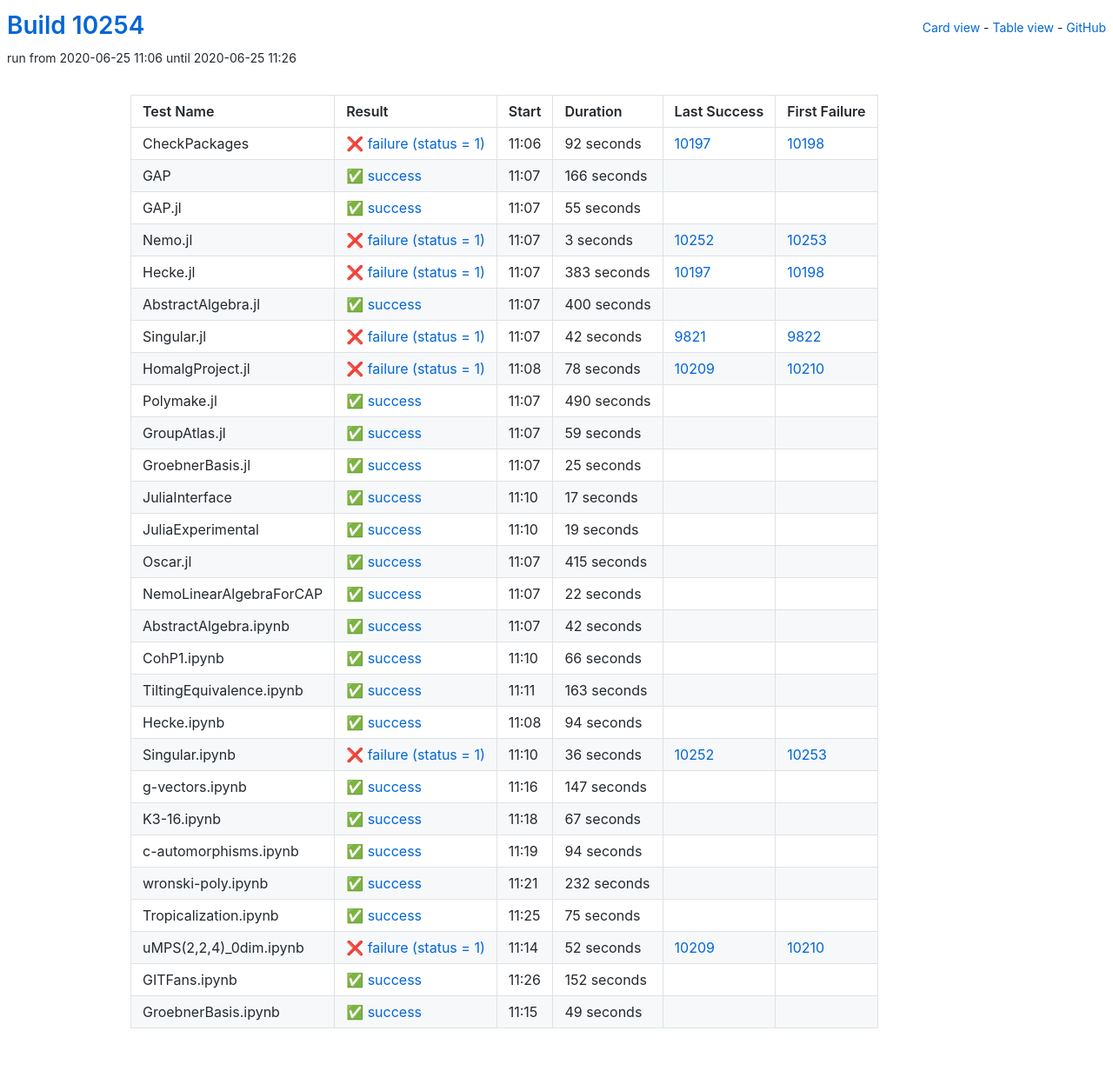
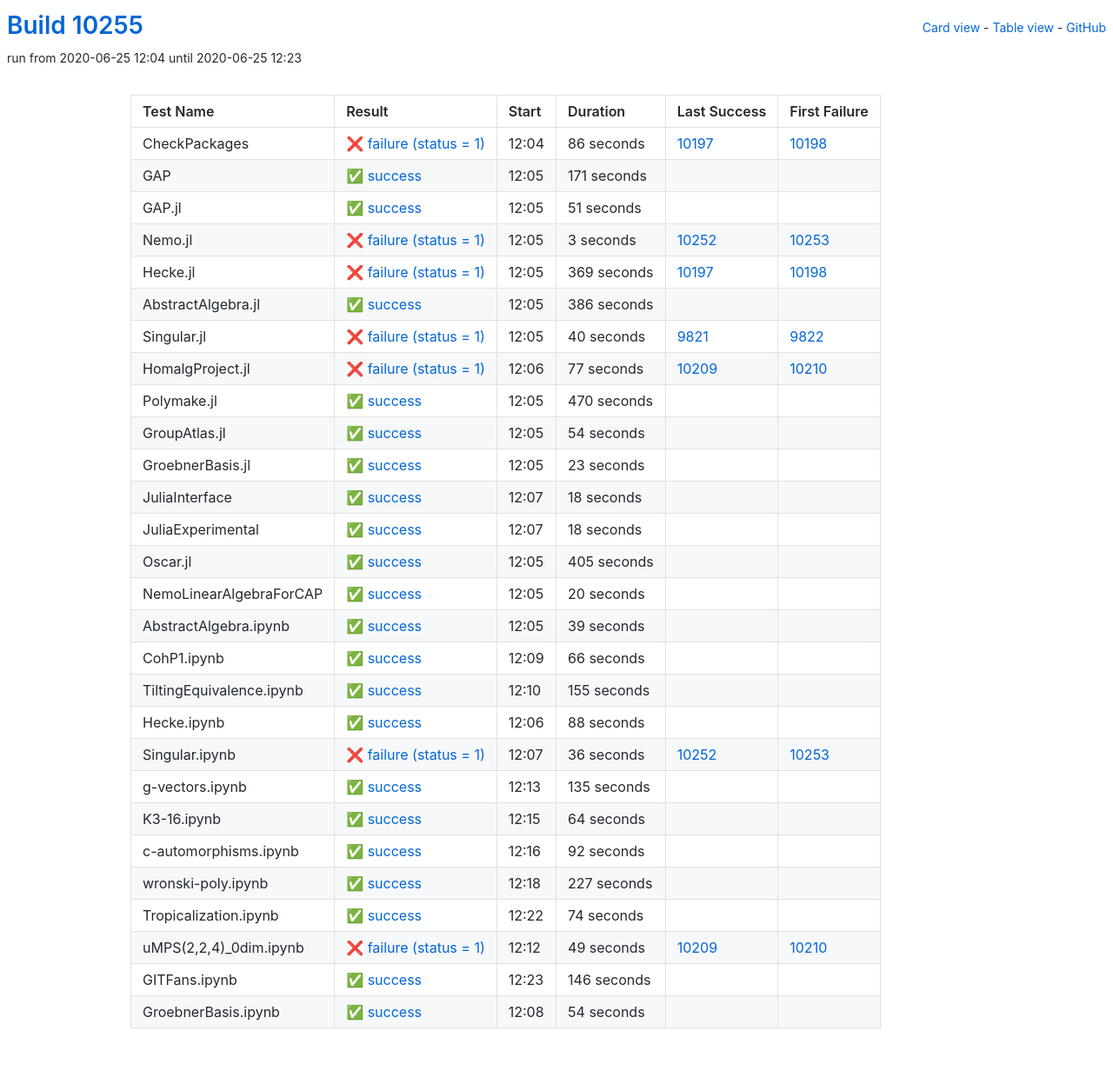
Before and after one commit to oscar-system/oscar-ci-status, a Jekyll site: the page built from table.html, in a window 1280 px wide. Shown: the whole page at 87% size. Built offline with Jekyll 4.4.1, drawn with Linux system fonts in a browser that asks for light colours.

Commit message:
Build #10255

```diff
--- a/_data/ci.yml
+++ b/_data/ci.yml
@@ -1,6 +1,6 @@
 ---
-build: 10254
-build_url: https://oscarci.mathematik.uni-kl.de/job/oscar/10254/
+build: 10255
+build_url: https://oscarci.mathematik.uni-kl.de/job/oscar/10255/
 job: oscar
 organization: oscar-system
 repo: oscar-ci-status
@@ -8,44 +8,44 @@ repourl: https://github.com/oscar-system/oscar-ci-status
 tests:
 - name: CheckPackages
   id: checkpackages
-  log: https://oscarci.mathematik.uni-kl.de/job/oscar/10254/artifact/logs/build-10254/CheckPackages.log
-  start: 2020-06-25 11:06
+  log: https://oscarci.mathematik.uni-kl.de/job/oscar/10255/artifact/logs/build-10255/CheckPackages.log
+  start: 2020-06-25 12:04
   success: false
   exitcode: 1
   status: failure
-  duration: 92
+  duration: 86
   last_success: 10197
   last_success_url: https://oscarci.mathematik.uni-kl.de/job/oscar/10197/
   first_failure: 10198
   first_failure_url: https://oscarci.mathematik.uni-kl.de/job/oscar/10198/
 - name: GAP
   id: gap
-  log: https://oscarci.mathematik.uni-kl.de/job/oscar/10254/artifact/logs/build-10254/GAP.log
-  start: 2020-06-25 11:07
+  log: https://oscarci.mathematik.uni-kl.de/job/oscar/10255/artifact/logs/build-10255/GAP.log
+  start: 2020-06-25 12:05
   success: true
   exitcode: 0
   status: success
-  duration: 166
+  duration: 171
   last_success: false
   last_success_url:
   first_failure: false
   first_failure_url:
 - name: GAP.jl
   id: gap-jl
-  log: https://oscarci.mathematik.uni-kl.de/job/oscar/10254/artifact/logs/build-10254/GAP.jl.log
-  start: 2020-06-25 11:07
+  log: https://oscarci.mathematik.uni-kl.de/job/oscar/10255/artifact/logs/build-10255/GAP.jl.log
+  start: 2020-06-25 12:05
   success: true
   exitcode: 0
   status: success
-  duration: 55
+  duration: 51
   last_success: false
   last_success_url:
   first_failure: false
   first_failure_url:
 - name: Nemo.jl
   id: nemo-jl
-  log: https://oscarci.mathematik.uni-kl.de/job/oscar/10254/artifact/logs/build-10254/Nemo.jl.log
-  start: 2020-06-25 11:07
+  log: https://oscarci.mathematik.uni-kl.de/job/oscar/10255/artifact/logs/build-10255/Nemo.jl.log
+  start: 2020-06-25 12:05
   success: false
   exitcode: 1
   status: failure
@@ -56,152 +56,152 @@ tests:
   first_failure_url: https://oscarci.mathematik.uni-kl.de/job/oscar/10253/
 - name: Hecke.jl
   id: hecke-jl
-  log: https://oscarci.mathematik.uni-kl.de/job/oscar/10254/artifact/logs/build-10254/Hecke.jl.log
-  start: 2020-06-25 11:07
+  log: https://oscarci.mathematik.uni-kl.de/job/oscar/10255/artifact/logs/build-10255/Hecke.jl.log
+  start: 2020-06-25 12:05
   success: false
   exitcode: 1
   status: failure
-  duration: 383
+  duration: 369
   last_success: 10197
   last_success_url: https://oscarci.mathematik.uni-kl.de/job/oscar/10197/
   first_failure: 10198
   first_failure_url: https://oscarci.mathematik.uni-kl.de/job/oscar/10198/
 - name: AbstractAlgebra.jl
   id: abstractalgebra-jl
-  log: https://oscarci.mathematik.uni-kl.de/job/oscar/10254/artifact/logs/build-10254/AbstractAlgebra.jl.log
-  start: 2020-06-25 11:07
+  log: https://oscarci.mathematik.uni-kl.de/job/oscar/10255/artifact/logs/build-10255/AbstractAlgebra.jl.log
+  start: 2020-06-25 12:05
   success: true
   exitcode: 0
   status: success
-  duration: 400
+  duration: 386
   last_success: false
   last_success_url:
   first_failure: false
   first_failure_url:
 - name: Singular.jl
   id: singular-jl
-  log: https://oscarci.mathematik.uni-kl.de/job/oscar/10254/artifact/logs/build-10254/Singular.jl.log
-  start: 2020-06-25 11:07
+  log: https://oscarci.mathematik.uni-kl.de/job/oscar/10255/artifact/logs/build-10255/Singular.jl.log
+  start: 2020-06-25 12:05
   success: false
   exitcode: 1
   status: failure
-  duration: 42
+  duration: 40
   last_success: 9821
   last_success_url: https://oscarci.mathematik.uni-kl.de/job/oscar/9821/
   first_failure: 9822
   first_failure_url: https://oscarci.mathematik.uni-kl.de/job/oscar/9822/
 - name: HomalgProject.jl
   id: homalgproject-jl
-  log: https://oscarci.mathematik.uni-kl.de/job/oscar/10254/artifact/logs/build-10254/HomalgProject.jl.log
-  start: 2020-06-25 11:08
+  log: https://oscarci.mathematik.uni-kl.de/job/oscar/10255/artifact/logs/build-10255/HomalgProject.jl.log
+  start: 2020-06-25 12:06
   success: false
   exitcode: 1
   status: failure
-  duration: 78
+  duration: 77
   last_success: 10209
   last_success_url: https://oscarci.mathematik.uni-kl.de/job/oscar/10209/
   first_failure: 10210
   first_failure_url: https://oscarci.mathematik.uni-kl.de/job/oscar/10210/
 - name: Polymake.jl
   id: polymake-jl
-  log: https://oscarci.mathematik.uni-kl.de/job/oscar/10254/artifact/logs/build-10254/Polymake.jl.log
-  start: 2020-06-25 11:07
+  log: https://oscarci.mathematik.uni-kl.de/job/oscar/10255/artifact/logs/build-10255/Polymake.jl.log
+  start: 2020-06-25 12:05
   success: true
   exitcode: 0
   status: success
-  duration: 490
+  duration: 470
   last_success: false
   last_success_url:
   first_failure: false
   first_failure_url:
 - name: GroupAtlas.jl
   id: groupatlas-jl
-  log: https://oscarci.mathematik.uni-kl.de/job/oscar/10254/artifact/logs/build-10254/GroupAtlas.jl.log
-  start: 2020-06-25 11:07
+  log: https://oscarci.mathematik.uni-kl.de/job/oscar/10255/artifact/logs/build-10255/GroupAtlas.jl.log
+  start: 2020-06-25 12:05
   success: true
   exitcode: 0
   status: success
-  duration: 59
+  duration: 54
   last_success: false
   last_success_url:
   first_failure: false
   first_failure_url:
 - name: GroebnerBasis.jl
   id: groebnerbasis-jl
-  log: https://oscarci.mathematik.uni-kl.de/job/oscar/10254/artifact/logs/build-10254/GroebnerBasis.jl.log
-  start: 2020-06-25 11:07
+  log: https://oscarci.mathematik.uni-kl.de/job/oscar/10255/artifact/logs/build-10255/GroebnerBasis.jl.log
+  start: 2020-06-25 12:05
   success: true
   exitcode: 0
   status: success
-  duration: 25
+  duration: 23
   last_success: false
   last_success_url:
   first_failure: false
   first_failure_url:
 - name: JuliaInterface
   id: juliainterface
-  log: https://oscarci.mathematik.uni-kl.de/job/oscar/10254/artifact/logs/build-10254/JuliaInterface.log
-  start: 2020-06-25 11:10
+  log: https://oscarci.mathematik.uni-kl.de/job/oscar/10255/artifact/logs/build-10255/JuliaInterface.log
+  start: 2020-06-25 12:07
   success: true
   exitcode: 0
   status: success
-  duration: 17
+  duration: 18
   last_success: false
   last_success_url:
   first_failure: false
   first_failure_url:
 - name: JuliaExperimental
   id: juliaexperimental
-  log: https://oscarci.mathematik.uni-kl.de/job/oscar/10254/artifact/logs/build-10254/JuliaExperimental.log
-  start: 2020-06-25 11:10
+  log: https://oscarci.mathematik.uni-kl.de/job/oscar/10255/artifact/logs/build-10255/JuliaExperimental.log
+  start: 2020-06-25 12:07
   success: true
   exitcode: 0
   status: success
-  duration: 19
+  duration: 18
   last_success: false
   last_success_url:
   first_failure: false
   first_failure_url:
 - name: Oscar.jl
   id: oscar-jl
-  log: https://oscarci.mathematik.uni-kl.de/job/oscar/10254/artifact/logs/build-10254/Oscar.jl.log
-  start: 2020-06-25 11:07
+  log: https://oscarci.mathematik.uni-kl.de/job/oscar/10255/artifact/logs/build-10255/Oscar.jl.log
+  start: 2020-06-25 12:05
   success: true
   exitcode: 0
   status: success
-  duration: 415
+  duration: 405
   last_success: false
   last_success_url:
   first_failure: false
   first_failure_url:
 - name: NemoLinearAlgebraForCAP
   id: nemolinearalgebraforcap
-  log: https://oscarci.mathematik.uni-kl.de/job/oscar/10254/artifact/logs/build-10254/NemoLinearAlgebraForCAP.log
-  start: 2020-06-25 11:07
+  log: https://oscarci.mathematik.uni-kl.de/job/oscar/10255/artifact/logs/build-10255/NemoLinearAlgebraForCAP.log
+  start: 2020-06-25 12:05
   success: true
   exitcode: 0
   status: success
-  duration: 22
+  duration: 20
   last_success: false
   last_success_url:
   first_failure: false
   first_failure_url:
 - name: AbstractAlgebra.ipynb
   id: abstractalgebra-ipynb
-  log: https://oscarci.mathematik.uni-kl.de/job/oscar/10254/artifact/logs/build-10254/AbstractAlgebra.ipynb.log
-  start: 2020-06-25 11:07
+  log: https://oscarci.mathematik.uni-kl.de/job/oscar/10255/artifact/logs/build-10255/AbstractAlgebra.ipynb.log
+  start: 2020-06-25 12:05
   success: true
   exitcode: 0
   status: success
-  duration: 42
+  duration: 39
   last_success: false
   last_success_url:
   first_failure: false
   first_failure_url:
 - name: CohP1.ipynb
   id: cohp1-ipynb
-  log: https://oscarci.mathematik.uni-kl.de/job/oscar/10254/artifact/logs/build-10254/CohP1.ipynb.log
-  start: 2020-06-25 11:10
+  log: https://oscarci.mathematik.uni-kl.de/job/oscar/10255/artifact/logs/build-10255/CohP1.ipynb.log
+  start: 2020-06-25 12:09
   success: true
   exitcode: 0
   status: success
@@ -212,32 +212,32 @@ tests:
   first_failure_url:
 - name: TiltingEquivalence.ipynb
   id: tiltingequivalence-ipynb
-  log: https://oscarci.mathematik.uni-kl.de/job/oscar/10254/artifact/logs/build-10254/TiltingEquivalence.ipynb.log
-  start: 2020-06-25 11:11
+  log: https://oscarci.mathematik.uni-kl.de/job/oscar/10255/artifact/logs/build-10255/TiltingEquivalence.ipynb.log
+  start: 2020-06-25 12:10
   success: true
   exitcode: 0
   status: success
-  duration: 163
+  duration: 155
   last_success: false
   last_success_url:
   first_failure: false
   first_failure_url:
 - name: Hecke.ipynb
   id: hecke-ipynb
-  log: https://oscarci.mathematik.uni-kl.de/job/oscar/10254/artifact/logs/build-10254/Hecke.ipynb.log
-  start: 2020-06-25 11:08
+  log: https://oscarci.mathematik.uni-kl.de/job/oscar/10255/artifact/logs/build-10255/Hecke.ipynb.log
+  start: 2020-06-25 12:06
   success: true
   exitcode: 0
   status: success
-  duration: 94
+  duration: 88
   last_success: false
   last_success_url:
   first_failure: false
   first_failure_url:
 - name: Singular.ipynb
   id: singular-ipynb
-  log: https://oscarci.mathematik.uni-kl.de/job/oscar/10254/artifact/logs/build-10254/Singular.ipynb.log
-  start: 2020-06-25 11:10
+  log: https://oscarci.mathematik.uni-kl.de/job/oscar/10255/artifact/logs/build-10255/Singular.ipynb.log
+  start: 2020-06-25 12:07
   success: false
   exitcode: 1
   status: failure
@@ -248,96 +248,96 @@ tests:
   first_failure_url: https://oscarci.mathematik.uni-kl.de/job/oscar/10253/
 - name: g-vectors.ipynb
   id: g-vectors-ipynb
-  log: https://oscarci.mathematik.uni-kl.de/job/oscar/10254/artifact/logs/build-10254/g-vectors.ipynb.log
-  start: 2020-06-25 11:16
+  log: https://oscarci.mathematik.uni-kl.de/job/oscar/10255/artifact/logs/build-10255/g-vectors.ipynb.log
+  start: 2020-06-25 12:13
   success: true
   exitcode: 0
   status: success
-  duration: 147
+  duration: 135
   last_success: false
   last_success_url:
   first_failure: false
   first_failure_url:
 - name: K3-16.ipynb
   id: k3-16-ipynb
-  log: https://oscarci.mathematik.uni-kl.de/job/oscar/10254/artifact/logs/build-10254/K3-16.ipynb.log
-  start: 2020-06-25 11:18
+  log: https://oscarci.mathematik.uni-kl.de/job/oscar/10255/artifact/logs/build-10255/K3-16.ipynb.log
+  start: 2020-06-25 12:15
   success: true
   exitcode: 0
   status: success
-  duration: 67
+  duration: 64
   last_success: false
   last_success_url:
   first_failure: false
   first_failure_url:
 - name: c-automorphisms.ipynb
   id: c-automorphisms-ipynb
-  log: https://oscarci.mathematik.uni-kl.de/job/oscar/10254/artifact/logs/build-10254/c-automorphisms.ipynb.log
-  start: 2020-06-25 11:19
+  log: https://oscarci.mathematik.uni-kl.de/job/oscar/10255/artifact/logs/build-10255/c-automorphisms.ipynb.log
+  start: 2020-06-25 12:16
   success: true
   exitcode: 0
   status: success
-  duration: 94
+  duration: 92
   last_success: false
   last_success_url:
   first_failure: false
   first_failure_url:
 - name: wronski-poly.ipynb
   id: wronski-poly-ipynb
-  log: https://oscarci.mathematik.uni-kl.de/job/oscar/10254/artifact/logs/build-10254/wronski-poly.ipynb.log
-  start: 2020-06-25 11:21
+  log: https://oscarci.mathematik.uni-kl.de/job/oscar/10255/artifact/logs/build-10255/wronski-poly.ipynb.log
+  start: 2020-06-25 12:18
   success: true
   exitcode: 0
   status: success
-  duration: 232
+  duration: 227
   last_success: false
   last_success_url:
   first_failure: false
   first_failure_url:
 - name: Tropicalization.ipynb
   id: tropicalization-ipynb
-  log: https://oscarci.mathematik.uni-kl.de/job/oscar/10254/artifact/logs/build-10254/Tropicalization.ipynb.log
-  start: 2020-06-25 11:25
+  log: https://oscarci.mathematik.uni-kl.de/job/oscar/10255/artifact/logs/build-10255/Tropicalization.ipynb.log
+  start: 2020-06-25 12:22
   success: true
   exitcode: 0
   status: success
-  duration: 75
+  duration: 74
   last_success: false
   last_success_url:
   first_failure: false
   first_failure_url:
 - name: uMPS(2,2,4)_0dim.ipynb
   id: umps-2-2-4-0dim-ipynb
-  log: https://oscarci.mathematik.uni-kl.de/job/oscar/10254/artifact/logs/build-10254/uMPS-2-2-4-_0dim.ipynb.log
-  start: 2020-06-25 11:14
+  log: https://oscarci.mathematik.uni-kl.de/job/oscar/10255/artifact/logs/build-10255/uMPS-2-2-4-_0dim.ipynb.log
+  start: 2020-06-25 12:12
   success: false
   exitcode: 1
   status: failure
-  duration: 52
+  duration: 49
   last_success: 10209
   last_success_url: https://oscarci.mathematik.uni-kl.de/job/oscar/10209/
   first_failure: 10210
   first_failure_url: https://oscarci.mathematik.uni-kl.de/job/oscar/10210/
 - name: GITFans.ipynb
   id: gitfans-ipynb
-  log: https://oscarci.mathematik.uni-kl.de/job/oscar/10254/artifact/logs/build-10254/GITFans.ipynb.log
-  start: 2020-06-25 11:26
+  log: https://oscarci.mathematik.uni-kl.de/job/oscar/10255/artifact/logs/build-10255/GITFans.ipynb.log
+  start: 2020-06-25 12:23
   success: true
   exitcode: 0
   status: success
-  duration: 152
+  duration: 146
   last_success: false
   last_success_url:
   first_failure: false
   first_failure_url:
 - name: GroebnerBasis.ipynb
   id: groebnerbasis-ipynb
-  log: https://oscarci.mathematik.uni-kl.de/job/oscar/10254/artifact/logs/build-10254/GroebnerBasis.ipynb.log
-  start: 2020-06-25 11:15
+  log: https://oscarci.mathematik.uni-kl.de/job/oscar/10255/artifact/logs/build-10255/GroebnerBasis.ipynb.log
+  start: 2020-06-25 12:08
   success: true
   exitcode: 0
   status: success
-  duration: 49
+  duration: 54
   last_success: false
   last_success_url:
   first_failure: false
```
Also changed, not shown: README.md.
